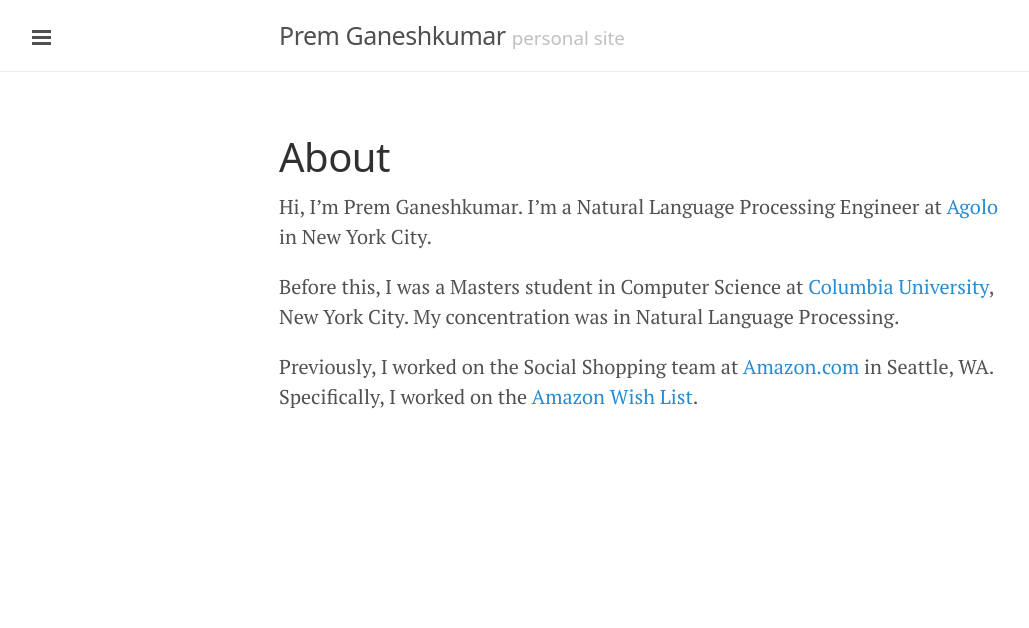
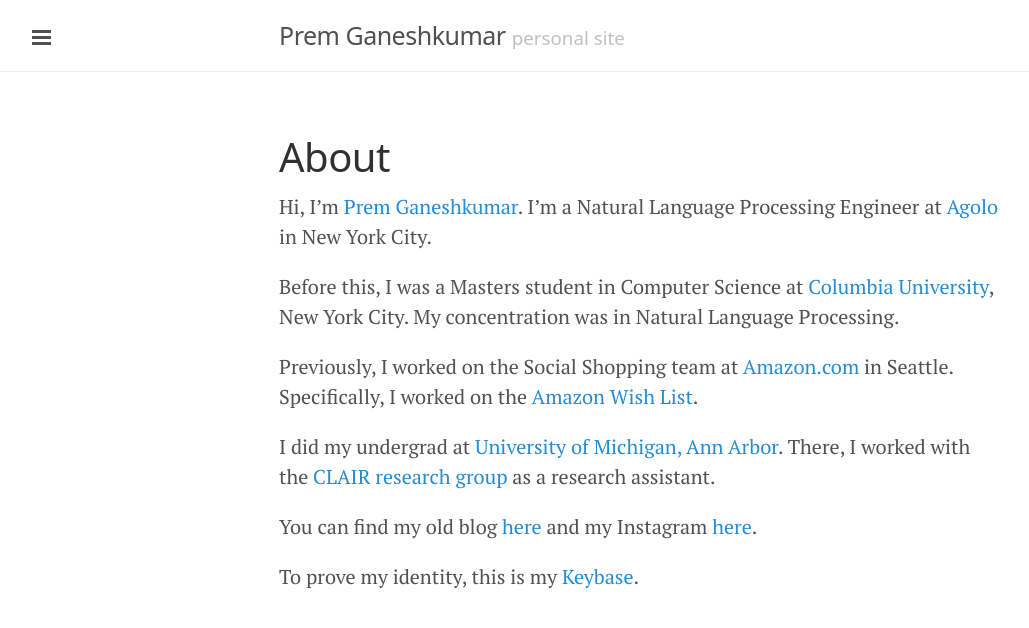
Before and after one commit to premgane/premgane.github.io, a Jekyll site: the page built from about.md, in a window 1280 px wide. Shown: the top 628 px of the page, without its empty margins (1-1030 px from the left). Built offline with Jekyll 4.4.1, drawn with Linux system fonts in a browser that asks for light colours; Markdown is read by kramdown in place of the engine named in the settings.

Commit message:
Final touches

```diff
--- a/404.html
+++ b/404.html
@@ -5,5 +5,5 @@
 
 <div class="page">
   <h1 class="page-title">404: Page not found</h1>
-  <p class="lead">Sorry, we've misplaced that URL or it's pointing to something that doesn't exist. <a href="/">Head back home</a> to try finding it again.</p>
+  <p class="lead">Sorry, what you're looking for isn't here. <a href="/">Head back home</a>.</p>
 </div>
--- a/_config.yml
+++ b/_config.yml
@@ -8,7 +8,7 @@
 # Setup
 title:            Prem Ganeshkumar
 tagline:          'personal site'
-description:      'The personal site of Prem Ganeshkumar, NLP engineer at <a href="http://agolo.com" target="_blank">Agolo</a>.'
+description:      'Personal site of Prem Ganeshkumar, NLP engineer at <a href="http://agolo.com" target="_blank">Agolo</a>.'
 url:              http://lanyon.getpoole.com
 
 author:
--- a/_includes/sidebar.html
+++ b/_includes/sidebar.html
@@ -27,14 +27,5 @@
 
     <a class="sidebar-nav-item" target="_blank" href="http://twitter.com/premgane">Twitter</a>
     <a class="sidebar-nav-item" target="_blank" href="https://github.com/premgane">GitHub</a>
-    <a class="sidebar-nav-item" target="_blank" href="http://linkedin.com/pub/prem-ganeshkumar/18/a23/6a3/">LinkedIn</a>
-    <a class="sidebar-nav-item" target="_blank" href="https://instagram.com/premtagram/">Instagram</a>
-    <a class="sidebar-nav-item" target="_blank" href="http://premgane.wordpress.com">My old blog</a>
   </nav>
-
-  <div class="sidebar-item">
-    <p>
-      &copy; {{ site.time | date: '%Y' }}. All rights reserved.
-    </p>
-  </div>
 </div>
--- a/_layouts/default.html
+++ b/_layouts/default.html
@@ -3,7 +3,7 @@
 
   {% include head.html %}
 
-  <body  class="">
+  <body>
 
     {% include sidebar.html %}
 
--- a/about.md
+++ b/about.md
@@ -3,8 +3,14 @@
 title: About
 ---
 
-Hi, I'm Prem Ganeshkumar. I'm a Natural Language Processing Engineer at [Agolo](http://agolo.com/) in New York City.
+Hi, I'm [Prem Ganeshkumar](mailto:ganeprem at gmail). I'm a Natural Language Processing Engineer at [Agolo](http://agolo.com/) in New York City.
 
 Before this, I was a Masters student in Computer Science at [Columbia University](http://www.columbia.edu/), New York City. My concentration was in Natural Language Processing.
 
-Previously, I worked on the Social Shopping team at [Amazon.com](http://www.amazon.com/) in Seattle, WA. Specifically, I worked on the [Amazon Wish List](http://amazon.com/wishlist).
+Previously, I worked on the Social Shopping team at [Amazon.com](http://www.amazon.com/) in Seattle. Specifically, I worked on the [Amazon Wish List](http://amazon.com/wishlist).
+
+I did my undergrad at [University of Michigan, Ann Arbor](http://umich.edu/). There, I worked with the [CLAIR research group](http://clairlib.org/) as a research assistant.
+
+You can find my old blog [here](http://premgane.wordpress.com) and my Instagram [here](http://instagram.com/premtagram).
+
+To prove my identity, this is my [Keybase](https://keybase.io/pgkr).
--- a/params.json
+++ b/params.json
@@ -1,5 +1,5 @@
 {
-  "name": "Prem G",
+  "name": "Prem Ganeshkumar",
   "tagline": "NLP Engineer at Agolo. Resident of NYC. Human being.",
   "body": "",
   "note": "Don't delete this file! It's used internally to help with page regeneration."
```
